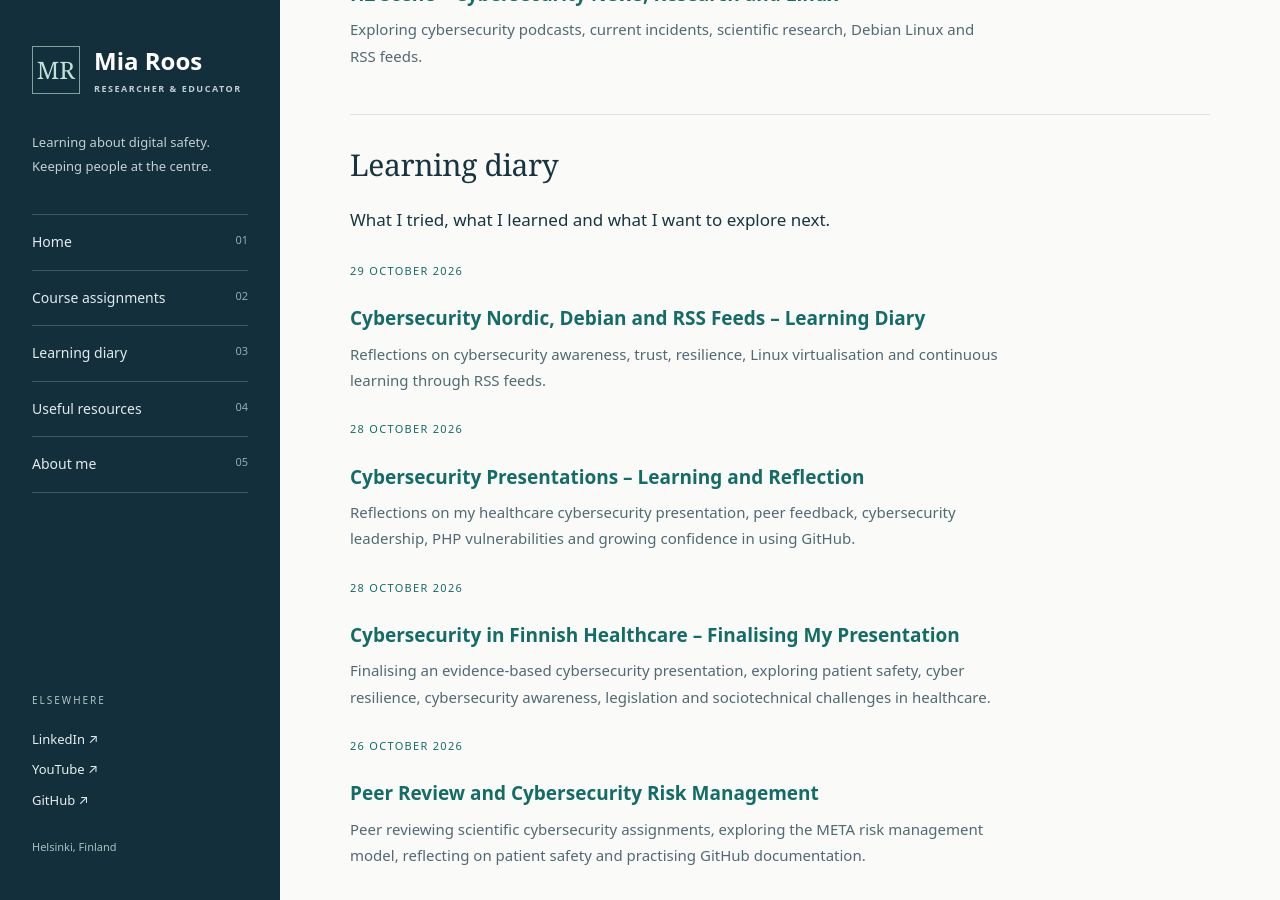
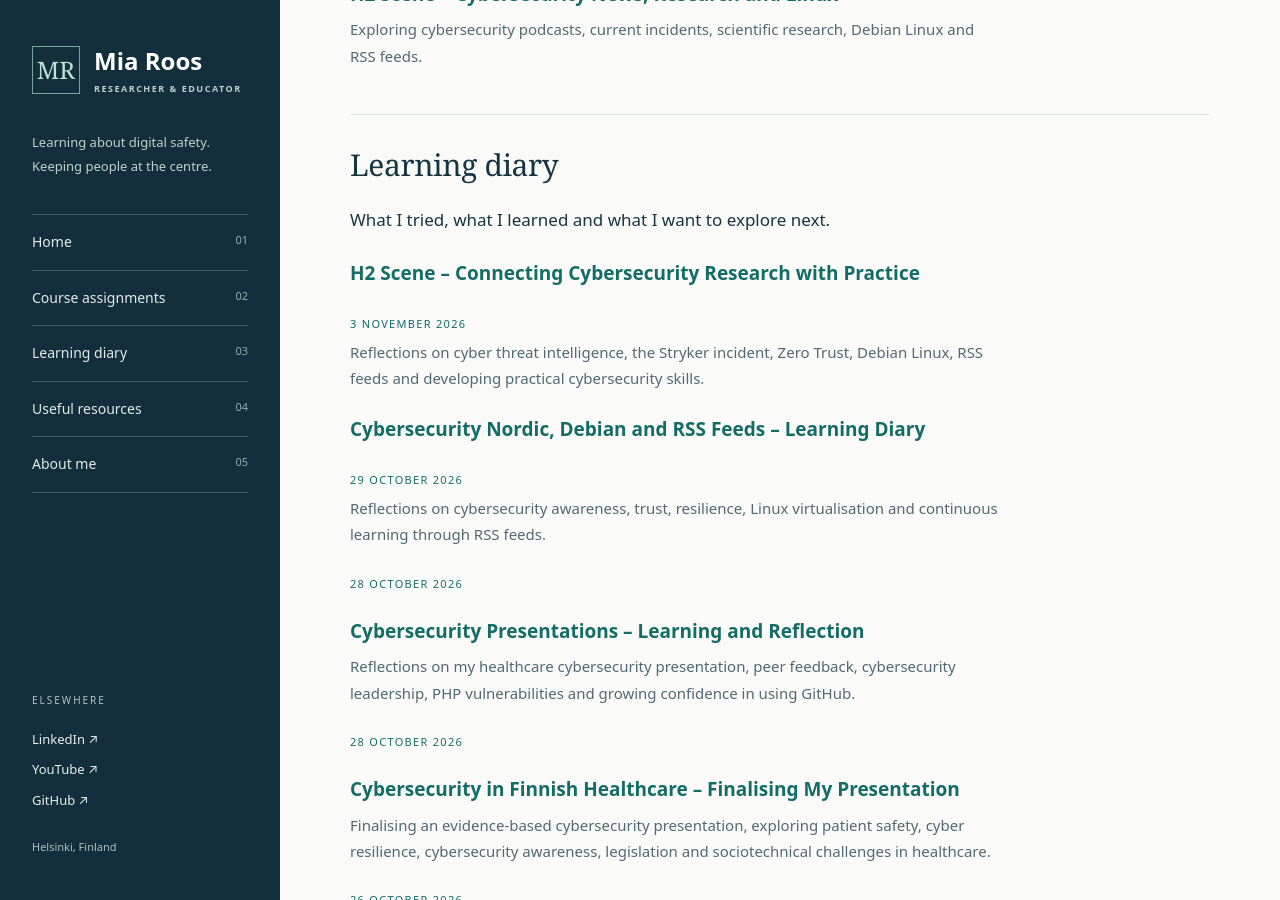
Before and after one commit to mia-roos/Cyber-Security-Studies, a Jekyll site: the page built from index.md, in a window 1280 px wide and 900 px high, scrolled down 884 px. Built offline with Jekyll 4.4.1, drawn with Linux system fonts in a browser that asks for light colours.

Commit message:
Update index.md

```diff
--- a/index.md
+++ b/index.md
@@ -29,9 +29,15 @@ title: Cybersecurity Learning Portfolio
 
 What I tried, what I learned and what I want to explore next.
 
-<p class="entry-meta">29 October 2026</p>
+### [H2 Scene – Connecting Cybersecurity Research with Practice]({{ '/learning-diary/2026-11-03.html' | relative_url }})
+
+<p class="entry-meta">3 November 2026</p>
+
+<p class="entry-description">Reflections on cyber threat intelligence, the Stryker incident, Zero Trust, Debian Linux, RSS feeds and developing practical cybersecurity skills.</p>
 
 ### [Cybersecurity Nordic, Debian and RSS Feeds – Learning Diary]({{ '/learning-diary/2026-10-29.html' | relative_url }})
+
+<p class="entry-meta">29 October 2026</p>
 
 <p class="entry-description">Reflections on cybersecurity awareness, trust, resilience, Linux virtualisation and continuous learning through RSS feeds.</p>
 
```
